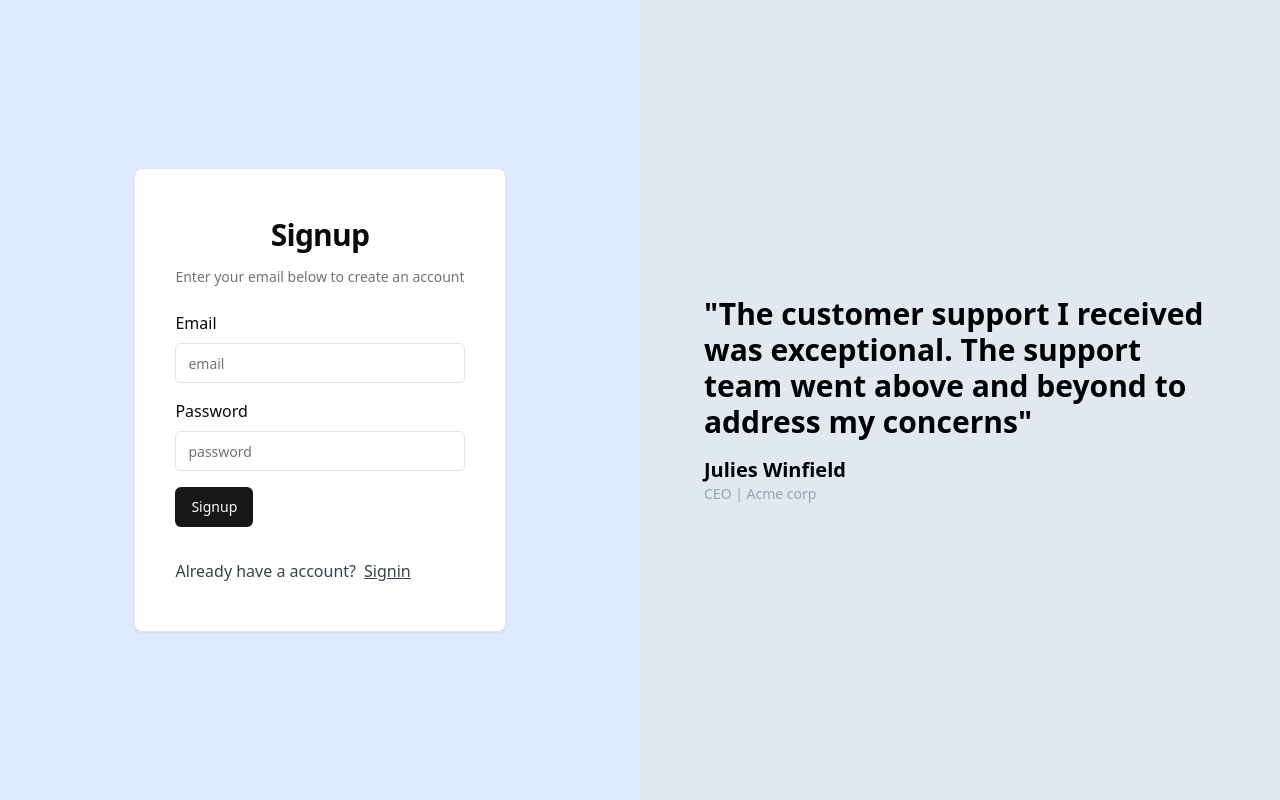
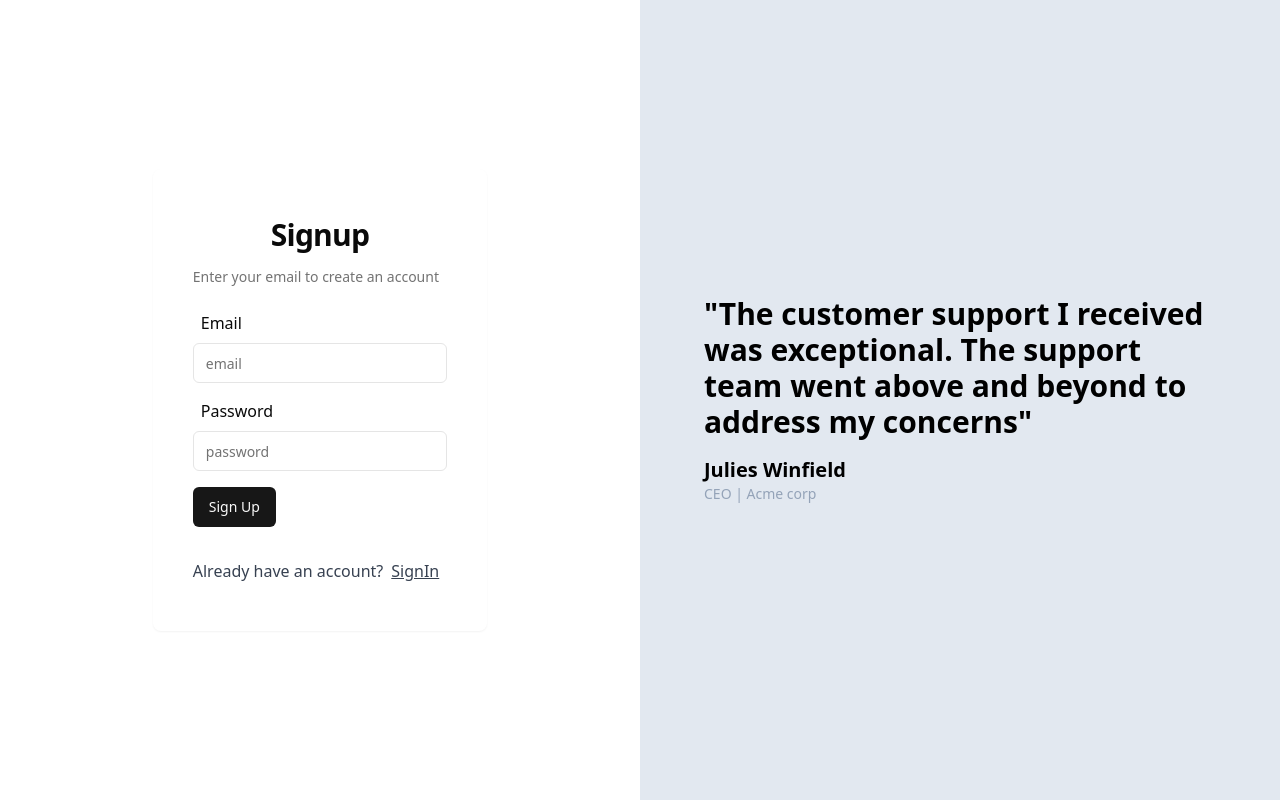
Before and after one commit to Deepjyoti-Sarmah/cohot-2, a React (Vite) app in the folder week-12/medium/frontend/: page /signup in a window 1280 px wide. Built offline with nearby package versions, Linux system fonts and the light colour scheme.

Commit message:
fixng signin and signup components

```diff
--- a/week-12/medium/frontend/package.json
+++ b/week-12/medium/frontend/package.json
@@ -10,8 +10,10 @@
     "preview": "vite preview"
   },
   "dependencies": {
+    "@deepjyoti-sarmah/zod-input-validator": "^1.0.4",
     "@radix-ui/react-label": "^2.0.2",
     "@radix-ui/react-slot": "^1.0.2",
+    "axios": "^1.6.7",
     "class-variance-authority": "^0.7.0",
     "clsx": "^2.1.0",
     "lucide-react": "^0.344.0",
--- /dev/null
+++ b/week-12/medium/frontend/src/components/Appbar.tsx
@@ -0,0 +1,20 @@
+import { Link } from "react-router-dom"
+
+const Appbar = () => {
+  return (
+    <div className="border-b flex justify-between px-10 py-4">
+      <Link to={'/blogs'} className="flex flex-col justify-center cursor-pointer">
+        Medium
+      </Link>
+      <div>
+        <Link to={`/publish`}>
+          <button type="button" className="mr-4 text-white bg-green-700 hover:bg-green-800 focus:outline-none focus:ring-4 focus:ring-green-300 font-medium rounded-full text-sm px-5 py-2.5 text-center me-2 mb-2 ">New</button>
+        </Link>
+
+        {/* <Avatar size={"big"} name="Deepjyoti" /> */}
+      </div>
+    </div>
+  )
+}
+
+export default Appbar
--- a/week-12/medium/frontend/src/components/Auth.tsx
+++ b/week-12/medium/frontend/src/components/Auth.tsx
@@ -3,36 +3,67 @@ import { Card, CardContent, CardDescription, CardFooter, CardHeader, CardTitle }
 import { Input } from "./ui/input"
 import { Button } from "./ui/button"
 import { Link } from "react-router-dom"
+import { ChangeEvent, useState } from "react"
+import { SignupType } from "@deepjyoti-sarmah/zod-input-validator"
 
-const Auth = () => {
+const Auth = ({type}: {type: "signin" | "signup"}) => {
+
+  const [postInputs, setPostInputs] = useState<SignupType>({
+    email: "",
+    password: ""
+  });
+
+  const sendRequest = () => {
+
+  }
+
   return (
     <div className="flex flex-col justify-center h-screen">
-      <Card className="flex flex-col justify-center m-auto p-4">
+      <Card className="flex flex-col justify-center m-auto p-4 border-none max-w-fit">
         <CardHeader>
-          <CardTitle className="text-3xl text-center p-2 font-extrabold">Signup</CardTitle>
-          <CardDescription>Enter your email below to create an account</CardDescription>
+          <CardTitle className="text-3xl text-center p-2 font-extrabold">{type === "signin"? "Signin" : "Signup"}</CardTitle>
+          <CardDescription>{type === "signup"? "Enter your email to create an account": "Enter your email to login to an account"}</CardDescription>
         </CardHeader>
         <CardContent className="space-y-4">
+          <LabelledInput label="Email" placeholder="email" onChange={(e) => {
+            setPostInputs(postInput => ({
+              ...postInput,
+              email: e.target.value
+            }))
+          }}/>
+          <LabelledInput label="Password" placeholder="password" type="password" onChange={(e) => {
+            setPostInputs(postInput => ({
+              ...postInput,
+              password: e.target.value
+            }))
+          }}/>
           <div className="space-y-2">
-            <Label>Email</Label>
-            <Input placeholder="email"/>
-          </div>
-          <div className="space-y-2">
-            <Label>Password</Label>
-            <Input placeholder="password"/>
-          </div>
-          <div className="space-y-2">
-            <Button>Signup</Button>
+            <Button>{type === "signup"? "Sign Up": "Sign In"}</Button>
           </div>
         </CardContent>
         <CardFooter className="space-y-2 text-gray-700">
-          Already have a account? {"  "}
-          <Link className="underline p-2" to="/Signin">Signin</Link>
+          {type === "signup"? "Already have an account?" : "Don't have an account?"}
+          <Link className="underline p-2" to={type=== "signup"? "/signin":"/signup"}>
+            {type=== "signup"? "SignIn" : "SignUp"}
+          </Link>
         </CardFooter>
+      </Card>
+    </div>
+  )
+}
 
+interface LabelInputType {
+  label: string;
+  placeholder: string;
+  onChange?: (e: ChangeEvent<HTMLInputElement>) => void;
+  type?: string
+}
 
-      </Card>
-
+function LabelledInput({label, placeholder, onChange, type}: LabelInputType ) {
+  return (
+    <div className="space-y-2">
+      <Label className="p-2">{label}</Label>
+      <Input onChange={onChange} type={type || "text"} placeholder={placeholder}/>
     </div>
   )
 }
--- a/week-12/medium/frontend/src/pages/Signin.tsx
+++ b/week-12/medium/frontend/src/pages/Signin.tsx
@@ -4,11 +4,11 @@ import Quotes from "@/components/Quote"
 const Signin = () => {
   return (
 
-    <div className="grid grid-cols-1 lg:grid-cols-2 bg-blue-100">
+    <div className="grid grid-cols-1 lg:grid-cols-2 ">
       <div>
-        <Auth />
+        <Auth type="signin"/>
       </div>
-      <div className="hidden lg:block bg-gray-200">
+      <div className="hidden lg:block bg-gray-50">
         <Quotes />
       </div>
     </div>
--- a/week-12/medium/frontend/src/pages/Signup.tsx
+++ b/week-12/medium/frontend/src/pages/Signup.tsx
@@ -3,11 +3,11 @@ import Quotes from "@/components/Quote"
 
 const Signup = () => {
   return (
-    <div className="grid grid-cols-1 lg:grid-cols-2 bg-blue-100">
+    <div className="grid grid-cols-1 lg:grid-cols-2 ">
       <div>
-        <Auth />
+        <Auth type="signup" />
       </div>
-      <div className="hidden lg:block bg-gray-200">
+      <div className="hidden lg:block bg-gray-50">
         <Quotes />
       </div>
     </div>
```
Also changed, not shown: 1 other file (tests, documents, lock files or other folders).
